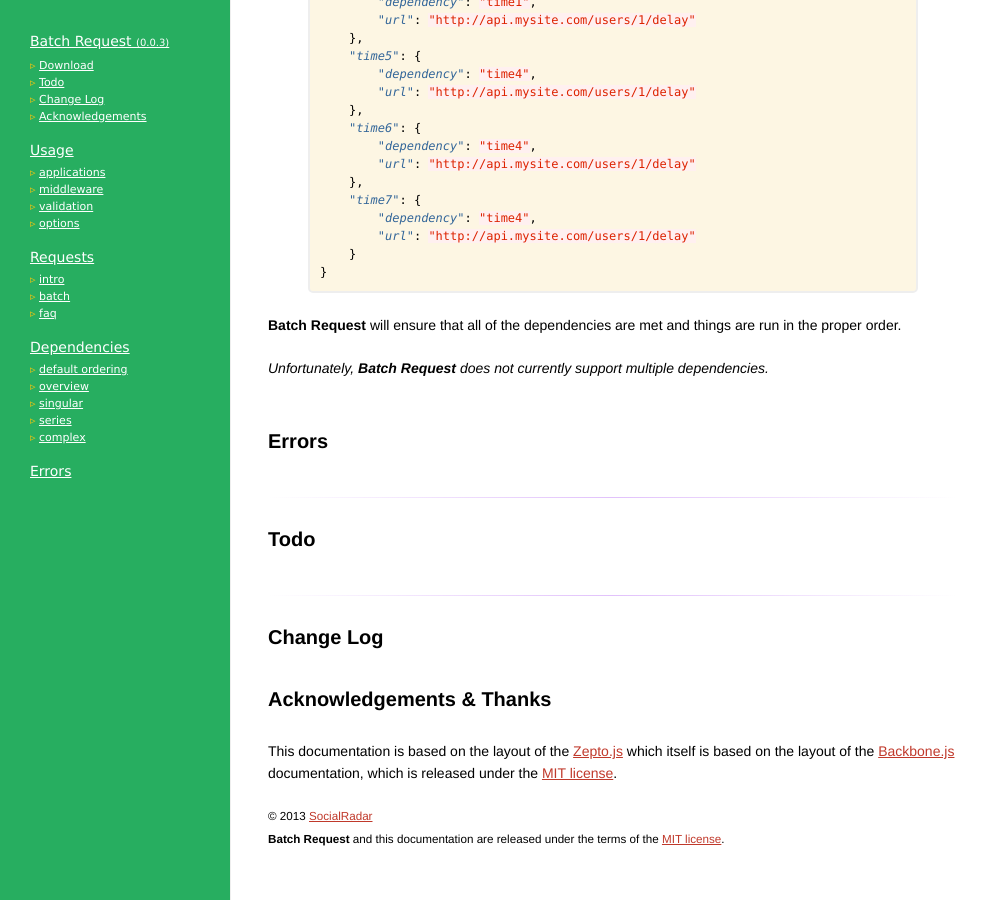
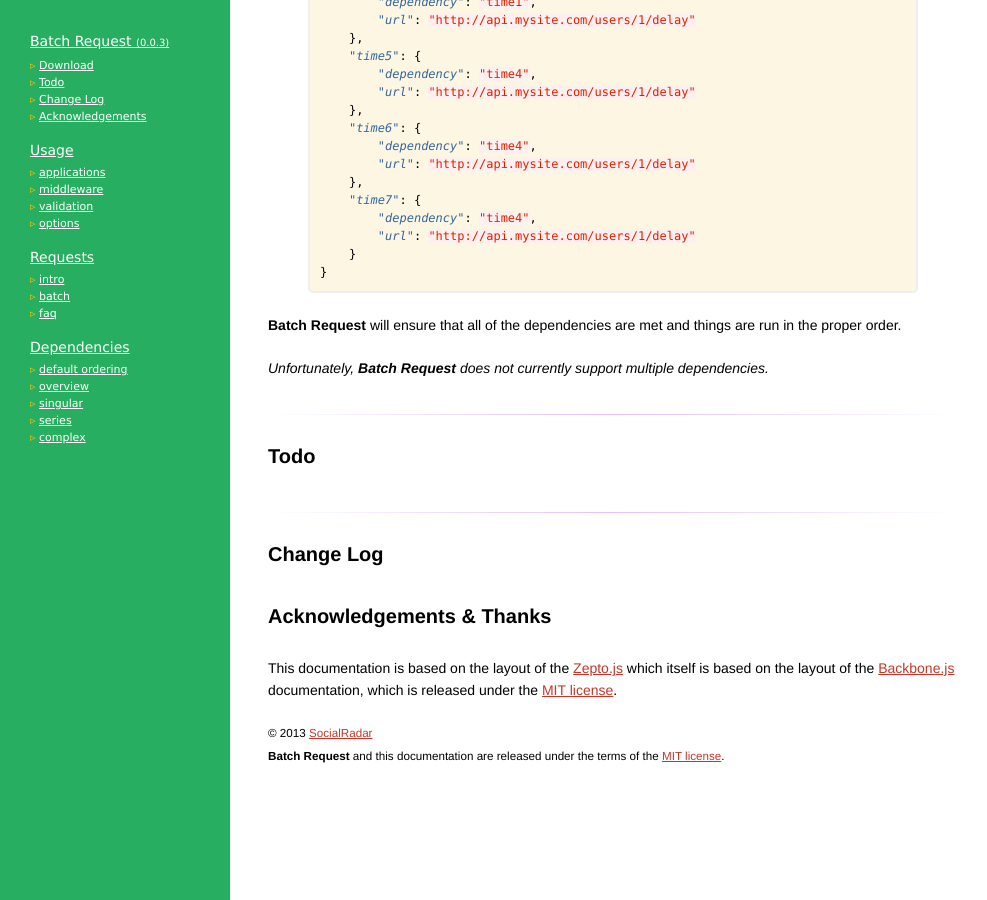
Before and after one commit to xjodoin/batch-request, a Jekyll site: the page built from index.html, in a window 1280 px wide and 900 px high, scrolled down 8153 px. Shown: the whole window, without its empty margins (0-987 px from the left). Built offline with Jekyll 4.4.1, drawn with Linux system fonts in a browser that asks for light colours; Markdown is read by kramdown in place of the engine named in the settings; comment, search, counter and statistics services are not loaded.

Commit message:
Remove errors

```diff
--- a/index.html
+++ b/index.html
@@ -32,10 +32,6 @@ github_url: https://github.com/socialradar/batch-request
 
   <a class=toc_title href="#dependencies">Dependencies</a>
   {% assign posts = site.categories.dependencies %}
-  {% include methods_sidebar.html %}
-
-  <a class=toc_title href="#errors">Errors</a>
-  {% assign posts = site.categories.errors %}
   {% include methods_sidebar.html %}
 
 </aside>
@@ -89,10 +85,6 @@ github_url: https://github.com/socialradar/batch-request
 
     <h2 id="dependencies">Dependencies</h2>
     {% assign posts = site.categories.dependencies %}
-    {% include methods_full.html %}
-
-    <h2 id="errors">Errors</h2>
-    {% assign posts = site.categories.errors %}
     {% include methods_full.html %}
 
     <hr>
```
